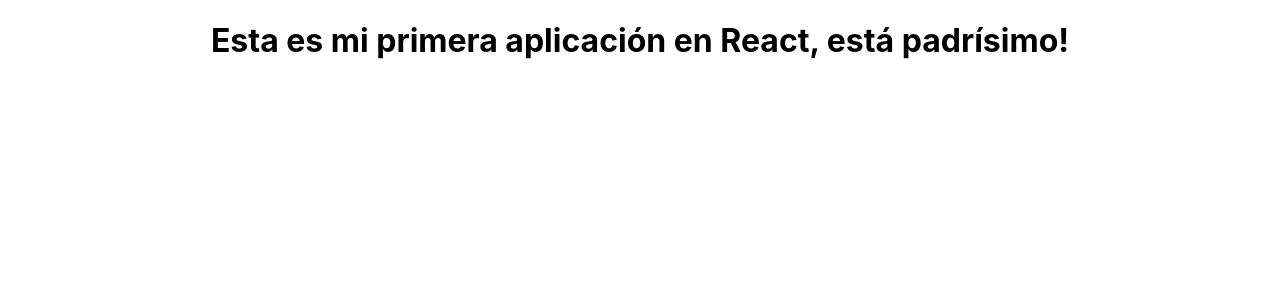
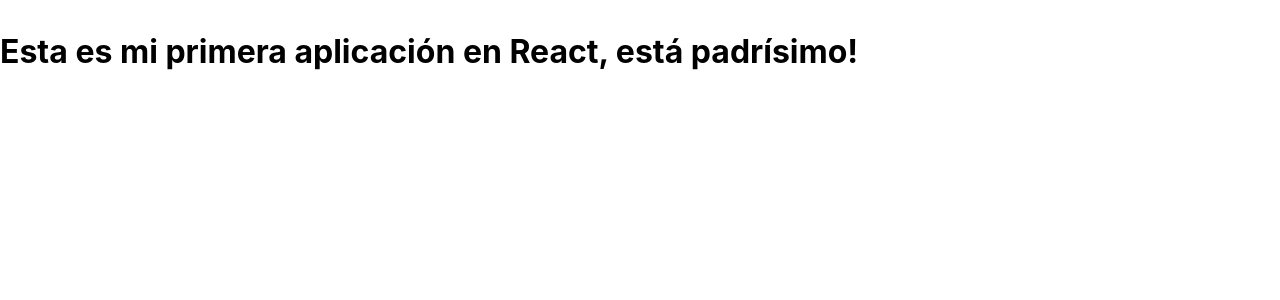
Before and after one commit to rafaelgonzalez588/my-app, a React (Create React App) app: page / in a window 1280 px wide. Shown: the top 300 px of the page. Built offline with nearby package versions, Linux system fonts and the light colour scheme.

Commit message:
creacion de app..

```diff
--- a/src/App.js
+++ b/src/App.js
@@ -3,9 +3,9 @@
 
 function App() {
   return (
-    <div className="App">
+    <div>
         <h1>
-        Esta es mi primera aplicación en React, está padrísimo!
+        <p>Esta es mi primera aplicación en React, está padrísimo!</p>
         </h1>
     </div>
   );
```
